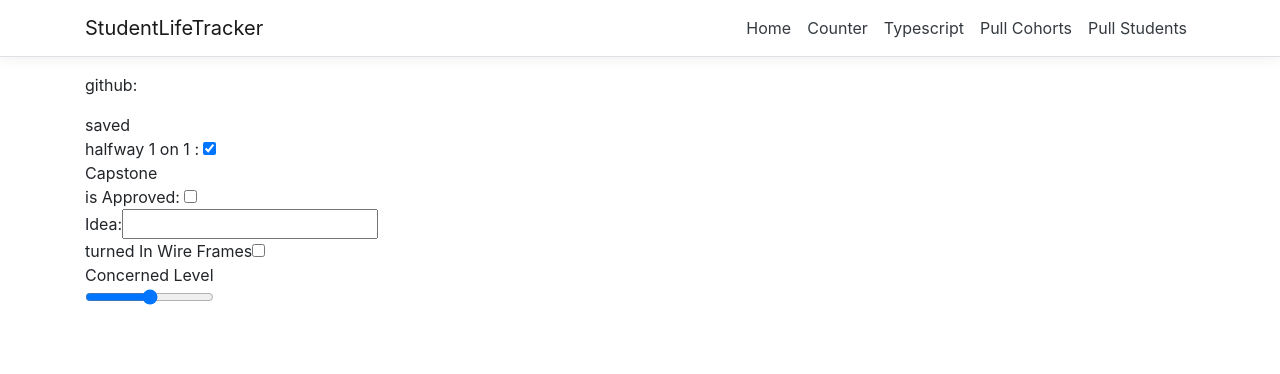
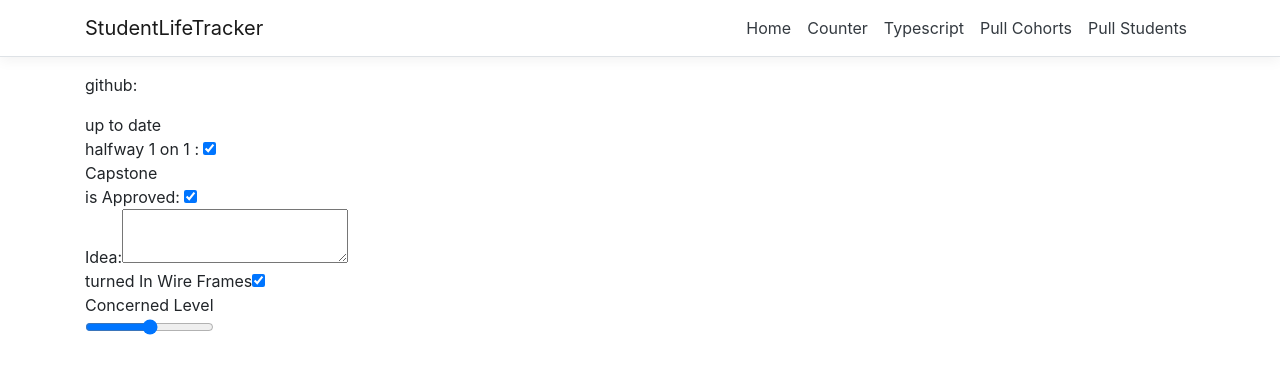
Before and after one commit to mdewey/StudentProgressTracker, a React (Create React App) app in the folder ClientApp/: page /student/1 in a window 1280 px wide. Shown: the top 374 px of the page. Built offline with nearby package versions, Linux system fonts and the light colour scheme; no server answers.

Commit message:
updating capstone stuff

```diff
--- a/ClientApp/src/pages/StudentDetails.jsx
+++ b/ClientApp/src/pages/StudentDetails.jsx
@@ -18,9 +18,9 @@ const StudentDetails = props => {
     getStudentData()
   }, [])
 
-  const update1on1 = async e => {
+  const updateCheckBox = (e, key) => {
     e.persist()
-    setReport(prev => ({ ...prev, has1On1: e.target.checked }))
+    setReport(prev => ({ ...prev, [key]: e.target.checked }))
     setIsChangePending(true)
   }
 
@@ -33,6 +33,17 @@ const StudentDetails = props => {
         setIsChangePending(false)
       }
     }
+  }
+
+  const updateTextArea = (e, key) => {
+    e.persist()
+    setReport(prev => ({ ...prev, [key]: e.target.value }))
+  }
+
+  const textBoxBlur = (e, key) => {
+    e.persist()
+    setReport(prev => ({ ...prev, [key]: e.target.value }))
+    setIsChangePending(true)
   }
 
   useEffect(() => {
@@ -48,7 +59,7 @@ const StudentDetails = props => {
           <p>{student.pylonId}</p>
         </section>
       </section>
-      <section>{isChangePending ? 'not saved' : 'saved'}</section>
+      <section>{isChangePending ? 'changes pending' : 'up to date'}</section>
       <section className="reports">
         {/* has1On1: false */}
         <section>
@@ -57,7 +68,7 @@ const StudentDetails = props => {
             type="checkbox"
             value={report.has1On1}
             checked={report.has1On1 ?? 'checked'}
-            onChange={e => update1on1(e)}
+            onChange={e => updateCheckBox(e, 'has1On1')}
           />
         </section>
         <section>
@@ -65,17 +76,31 @@ const StudentDetails = props => {
           {/* capstoneHasBeenApproved: false */}
           <section>
             is Approved:{' '}
-            <input type="checkbox" value={report.capstoneHasBeenApproved} />
+            <input
+              type="checkbox"
+              value={report.capstoneHasBeenApproved}
+              checked={report.capstoneHasBeenApproved ?? 'checked'}
+              onChange={e => updateCheckBox(e, 'capstoneHasBeenApproved')}
+            />
           </section>
           <section>
             {/* capstoneIdea: null */}
             Idea:
-            <input type="text" value={report.capstoneIdea} />
+            <textarea
+              value={report.capstoneIdea}
+              onChange={e => updateTextArea(e, 'capstoneIdea')}
+              onBlur={e => textBoxBlur(e, 'capstoneIdea')}
+            />
           </section>
           <section>
             {/* turnedInWireFrames: false */}
             turned In Wire Frames
-            <input type="checkbox" value={report.turnedInWireFrames} />
+            <input
+              type="checkbox"
+              value={report.turnedInWireFrames}
+              checked={report.turnedInWireFrames ?? 'checked'}
+              onChange={e => updateCheckBox(e, 'turnedInWireFrames')}
+            />
           </section>
         </section>
         <section>
```
